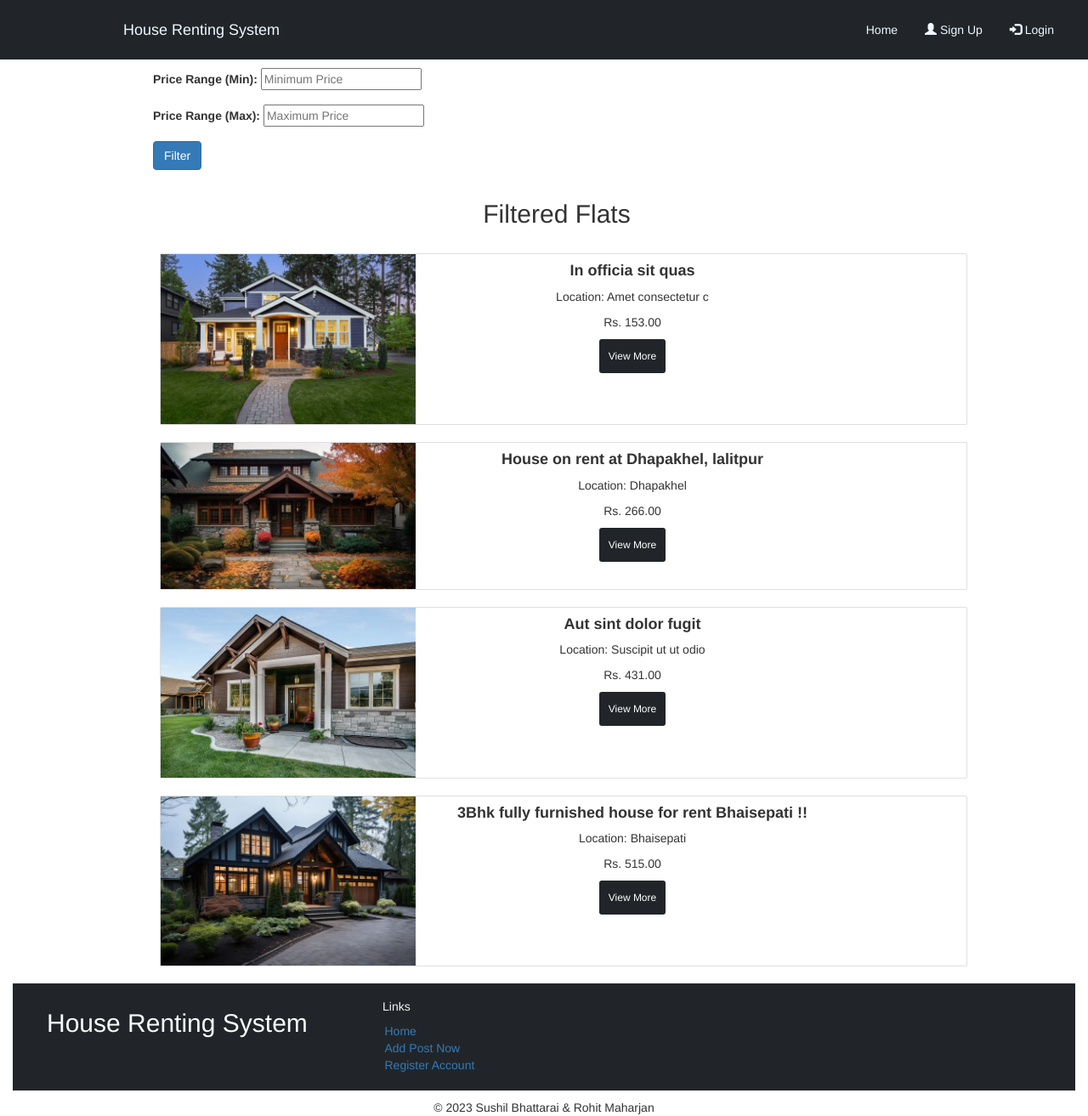
After one commit to Bhattarai-Sushil/Renting_system, a Django app: page /filter_flat in a window 1280 px wide. The commit adds this page. Shown: the whole page at 85% size. Run offline with Django 4.2, Linux system fonts and the light colour scheme; data comes from the database, SQL or seed files in the repository; both versions use the stored data as it was after the commit; some libraries are stand-ins or nearby versions.

Commit message:
searching and sorting added

```diff
--- /dev/null
+++ b/houserent/templates/filter_flat.html
@@ -0,0 +1,71 @@
+{% extends 'layout.html' %}
+{% load static%}
+{% block content %}
+
+<div class="container">
+  <div class="row  ">
+
+    <div class="col-12 col-md-12">
+
+      <div class="filter">
+        <i class="fa fa-filter"></i>
+        <form method="POST" action="{% url 'filter-flat' %}">
+          {% csrf_token %}
+          <div class="form-outline form-white mb-4">
+            <label for="priceMin">Price Range (Min):</label>
+            <input type="number" id="priceMin" name="priceMin" placeholder="Minimum Price">
+          </div>
+          <div class="form-outline form-white mb-4">
+            <label for="priceMax">Price Range (Max):</label>
+            <input type="number" id="priceMax" name="priceMax" placeholder="Maximum Price">
+          </div>
+          <div class="form-outline form-white mb-4">
+            <button class="btn btn-primary" type="submit">Filter</button>
+          </div>
+        </form>
+      </div>
+
+    </div>
+
+    <center>
+        {% if flats %}
+            <h2>Filtered Flats</h2>
+            <br>
+            {% for flat in flats %}
+                <div class="container">
+
+                  <div class="card">
+
+                    <div class="row">
+
+                      <div class="col-sm-4">
+                        <a href="{% url 'flats' flat.slugs flat.id %}"> <img src="{{ flat.images.url }}" alt="" style="width: 300px;"> </a>
+                      </div>
+                      <div class="image-box col-sm-6">
+                        <div class="card-block">
+                          <h4><b>{{ flat }}</b></h4>
+                          <p>Location: {{ flat.location }}</p>
+                          <p>Rs. {{ flat.price }}</p>
+
+                          <a href="{% url 'flats' flat.slugs flat.id %}" class="btn btn-dark btn-sm float-right" style="padding:10px ;">View More</a>
+
+                        </div>
+                      </div>
+
+                    </div>
+
+                  </div>
+                  <br>
+
+                </div>
+            {% endfor %}
+        {% else %}
+            <h2>No flats found.</h2>
+            <hr>
+        {% endif %}
+    </center>
+
+  </div>
+</div>
+
+{% endblock %}
--- a/houserent/templates/layout.html
+++ b/houserent/templates/layout.html
@@ -69,7 +69,7 @@
                 <nav>
                     <ul class="nav nav-pills justify-content-end "  >
                         {% if user.is_authenticated %}
-                        <li class="nav-item" ><a class="nav-link" style="color: aliceblue;" href="{% url 'profile' %}" >Welcome <span class="glyphicon glyphicon-user"></span> {{request.user.username}}</a></li>
+                        <li class="nav-item" ><a class="nav-link" style="color: aliceblue;" href="{% url 'profile' %}" ><span class="glyphicon glyphicon-user"></span> Welcome  {{request.user.username}}</a></li>
                         {% endif %}
                         <li class="nav-item" ><a class="nav-link" style="color: aliceblue;" href="{% url 'index' %}" >Home</a></li>
 
@@ -106,7 +106,7 @@
         <!-- footer -->
 
       <!-- footer -->
-      <div class="row p-2 d-flex  align-content-end mb-3 p-3 bg-dark">
+      <div class="p-2 d-flex  align-content-end mb-3 p-3 bg-dark " style=margin-right:0;>
         <div class="col-md-4 px-5 h2"><a href="{%url 'index'%}" class="text-decoration-none text-light">House Renting System</a></div>
         <div class="col-md-2 px-4">
             <h5 class="" style="color:whitesmoke">Links</h5>
@@ -118,11 +118,11 @@
         </div>
         <div class="col-md-6"></div>
     </div>
-    <hr class="border-2 border-top bg-success border-info rounded shadow-sm ">
 
-    <div class="row p-2 d-flex text-center align-content-end ">
-        <div class="">© 2023 Sushil Bhattarai & Rohit Maharjan</div>
-    </div>
+
+
+        <center>© 2023 Sushil Bhattarai & Rohit Maharjan</center>
+
 </div>
 
 
--- a/houserent/templates/postad.html
+++ b/houserent/templates/postad.html
@@ -1,7 +1,7 @@
 {% extends 'layout.html' %}
 {% block content %}
 <div class="row mt-5">
-    <h4>Post a Ad</h4>
+    <h2>Post a Ad</h2>
 </div>
 <div class="container">
     <form action=""  method="post" enctype="multipart/form-data">
@@ -93,7 +93,7 @@
 
 
             <div class="col-md-12">
-                <input type="submit" value="Submit" class="btn btn-dark mt-5 px-4">
+                <input type="submit" value="Submit" class="btn btn-dark mt-5 px-4 mb-4">
             </div>
        </div>
     </form>
--- a/houserent/templates/profile.html
+++ b/houserent/templates/profile.html
@@ -68,7 +68,8 @@
     <div class="col-lg-12 col-sm-6">
     </div>
     {% if 'rd' %}
-    <h2>Booking History</h2>
+    <h2>Post History</h2>
+    <br>
     <table class="table  text-uppercase small mt-2">
         <thead class="text-muted">
             <td>Title</td>
--- a/houserent/templates/search_flat.html
+++ b/houserent/templates/search_flat.html
@@ -61,7 +61,7 @@
         {%endfor%}
 
         {%else%}
-        <h2>Nothing To Search..</h2>
+        <h2>No results found for "{{ search }}"</h2>
         <hr>
 
     {%endif%}
--- a/houserent/urls.py
+++ b/houserent/urls.py
@@ -9,6 +9,7 @@ urlpatterns = [
     path('logout',views.logout_user,name='logout'),
     path('postad',views.postad,name='postad'),
     path('search_flat',views.search_flat,name='search-flat'),
+    path('filter_flat', views.filter_flats, name='filter-flat'),
 
     path('flats/<slug:slugs>/<int:id>',views.adDetail,name="flats"),
     path('profile',views.profile,name='profile'),
--- a/houserent/views.py
+++ b/houserent/views.py
@@ -1,8 +1,9 @@
+from sqlite3 import IntegrityError
 from django.shortcuts import render, get_object_or_404, redirect
 from django.contrib.auth.models import User
 from django.contrib.auth.decorators import login_required
 
-from houserent.models import FlatsAvailable,Flat,Booking#,Booked
+from houserent.models import FlatsAvailable,Flat,Booking
 from .forms import UserRegistrationForm
 
 from django.contrib.auth import authenticate, login, logout
@@ -10,21 +11,27 @@ from django.contrib.auth import authenticate, login, logout
 from django.contrib import messages
 from django.db.models import Sum
 
-from django.core.paginator import Paginator
+from django.core.paginator import Paginator,EmptyPage, PageNotAnInteger
+from django.http import HttpResponse
+
 
 
 
 
 # Create your views here.
 def index (request):
-    first=FlatsAvailable.objects.latest('id')
-    latests=FlatsAvailable.objects.all().exclude(id=first.id)
-    ads=FlatsAvailable.objects.all
-    p=Paginator(FlatsAvailable.objects.all(),2)
-    page=request.GET.get('page')
-    flats=p.get_page(page)
-    return render(request, 'index.html',{"ads":ads,'latest':latests,'first':first,'flats':flats})
+    first = FlatsAvailable.objects.latest('id')
+    latests = FlatsAvailable.objects.all().exclude(id=first.id)
+    ads = FlatsAvailable.objects.all()
 
+    # Order the queryset by the 'title' field
+    flats = FlatsAvailable.objects.all().order_by('title')
+
+    p = Paginator(flats, 4)
+    page = request.GET.get('page')
+    flats = p.get_page(page)
+
+    return render(request, 'index.html', {"ads": ads, 'latest': latests, 'first': first, 'flats': flats})
 def register(request):
     if request.method == 'POST':
          form = UserRegistrationForm(request.POST)
@@ -101,21 +108,66 @@ def adDetail(request,slugs,id):
         user_id=request.user
         print(flat_id)
         flat_instance=FlatsAvailable.objects.get(id=flat_id)
-        res=Booking(user=user_id,flat=flat_instance)
-        res.save()
+        try:
+            res=Booking(user=user_id,flat=flat_instance)
+            res.save()
+        except Exception as e:
+            return render(request,'adviews.html',{'d':data,'o':others,'message':"Already Booked"})
         return redirect('index')
 
 
     return render(request,'adviews.html',{'d':data,'o':others})
 
 # Search Flat
+
+def binary_search_flats(all_flats, search_keyword):
+    found_flats = []
+
+    # Sorting the flats by title for binary search
+    sorted_flats = sorted(all_flats, key=lambda x: x.title.lower())
+
+    left, right = 0, len(sorted_flats) - 1
+
+    while left <= right:
+        mid = (left + right) // 2
+        mid_flat = sorted_flats[mid]
+
+        if search_keyword.lower() in mid_flat.title.lower():
+            found_flats.append(mid_flat)
+            # Check for other matches to the left
+            for i in range(mid - 1, left - 1, -1):
+                if search_keyword.lower() in sorted_flats[i].title.lower():
+                    found_flats.insert(0, sorted_flats[i])
+                else:
+                    break
+            # Check for other matches to the right
+            for i in range(mid + 1, right + 1):
+                if search_keyword.lower() in sorted_flats[i].title.lower():
+                    found_flats.append(sorted_flats[i])
+                else:
+                    break
+            return found_flats
+        elif search_keyword.lower() < mid_flat.title.lower():
+            right = mid - 1
+        else:
+            left = mid + 1
+
+    return found_flats
+
+
 def search_flat(request):
-        if request.method == "POST":
-            search= request.POST['search']
-            flats=FlatsAvailable.objects.filter(title__contains=search)
-            return render(request, 'search_flat.html',{'search':search, 'flats':flats})
-        else:
-            return render(request, 'search_flat.html',{})
+    if request.method == "POST":
+        search_keyword = request.POST.get('search')
+        all_flats = FlatsAvailable.objects.all()
+
+        # Perform binary search
+        found_flats = binary_search_flats(all_flats, search_keyword)
+
+        context = {'search': search_keyword, 'flats': found_flats}
+        return render(request, 'search_flat.html', context)
+    else:
+        return render(request, 'search_flat.html', {})
+
 
 # profile page
 @login_required
@@ -148,40 +200,6 @@ def profile(request):
     return render(request,'profile.html',{'rd':pg_obj_d,'bookings':Bookings,"msg":res_msg})
 
 
-#price filter
-def home(request):
-    # Retrieve all flats initially
-    flats = FlatsAvailable.objects.all()
-
-    # Handle form submission
-    if request.method == 'GET':
-        # Get filter parameters from the form
-        price_min = request.GET.get('priceMin')
-        price_max = request.GET.get('priceMax')
-        location = request.GET.get('location')
-
-        # Apply filters to the queryset
-        if price_min:
-            flats = flats.filter(price__gte=price_min)
-        if price_max:
-            flats = flats.filter(price__lte=price_max)
-        if location:
-            flats = flats.filter(location__icontains=location)
-
-    return render(request, '.html', {'flats': flats})
-
-#Bookings
-# def booking(request):
-#     if request.user.is_authenticated==True:
-#         flat_id=request.Bookings.id
-#         user=Booked.object.filter(flat_id=flat_id,status='r')
-#         if request.method=='POST':
-#             flatid=request.POST['flat_id']
-#             Booked.objects.filter(id=flatid).delete()
-#         return render(request,'profile.html',{'flat_id':flat_id,'user':user})
-#     else:
-#         return redirect('profile')
-
 def flat_detail(request, flat_id):
     flat = Flat.objects.get(pk=flat_id)
     user = request.user
@@ -198,8 +216,69 @@ def book_flat(request, flat_id):
     flat = Flat.objects.get(pk=flat_id)
     user = request.user
 
-    if not Booking.objects.filter(user=user, flat=flat).exists():
-        Booking.objects.create(user=user, flat=flat, status='Already Booked')
-        # Add any additional logic or processing here
 
-    return redirect('flat_detail', flat_id=flat_id)
+    if Booking.objects.filter(user=user, flat=flat).exists():
+        message = "This flat is already booked."
+    else:
+        # Attempt to create a new booking
+        booking = Booking.objects.create(user=user, flat=flat)
+        message = f"Booking successful: {booking}"
+
+    return redirect('flat_detail', flat_id=flat_id, message=message)
+
+#filter
+
+def quicksort(arr):
+    if len(arr) <= 1:
+        return arr
+    else:
+        pivot = arr[0].price
+        less = [flat for flat in arr[1:] if flat.price <= pivot]
+        greater = [flat for flat in arr[1:] if flat.price > pivot]
+        return quicksort(less) + [arr[0]] + quicksort(greater)
+
+def filter_flats(request):
+    flats = None
+
+    if request.method == 'POST':
+        price_min = request.POST.get('priceMin')
+        price_max = request.POST.get('priceMax')
+
+
+        if price_min is not None and price_max is not None:
+            all_flats = FlatsAvailable.objects.filter(price__gte=price_min, price__lte=price_max)
+
+
+            all_flats = quicksort(list(all_flats))
+
+
+            paginator = Paginator(all_flats, 4)
+            page = request.GET.get('page', 1)  \
+
+            try:
+                flats = paginator.page(page)
+            except PageNotAnInteger:
+                flats = paginator.page(1)
+            except EmptyPage:
+                flats = paginator.page(paginator.num_pages)
+
+    else:
+        # Handle other cases or return all flats if no filter values are provided
+        all_flats = FlatsAvailable.objects.all()
+
+        # Use QuickSort for sorting
+        all_flats = quicksort(list(all_flats))
+
+        # Paginate the results
+        paginator = Paginator(all_flats, 4)
+        page = request.GET.get('page', 1)  # Set a default page number of 1
+
+        try:
+            flats = paginator.page(page)
+        except PageNotAnInteger:
+            flats = paginator.page(1)
+        except EmptyPage:
+            flats = paginator.page(paginator.num_pages)
+
+    context = {'flats': flats}
+    return render(request, 'filter_flat.html', context)
```
Also changed, not shown: houserent/models.py (+4 -14 lines), houserent/templates/adviews.html (+12 -8 lines), houserent/templates/index.html (+2 -11 lines), db.sqlite3, houserent/migrations/0018_alter_booking_user.py (added), houserent/migrations/0019_alter_booking_flat_alter_booking_user.py (added), houserent/migrations/0020_alter_booking_user.py (added), houserent/migrations/0021_alter_booking_flat_alter_booking_user.py (added), houserent/migrations/0022_alter_booking_unique_together.py (added), houserent/migrations/0023_alter_booking_unique_together.py (added), houserent/migrations/0024_alter_booking_unique_together_alter_booking_user.py (added).
